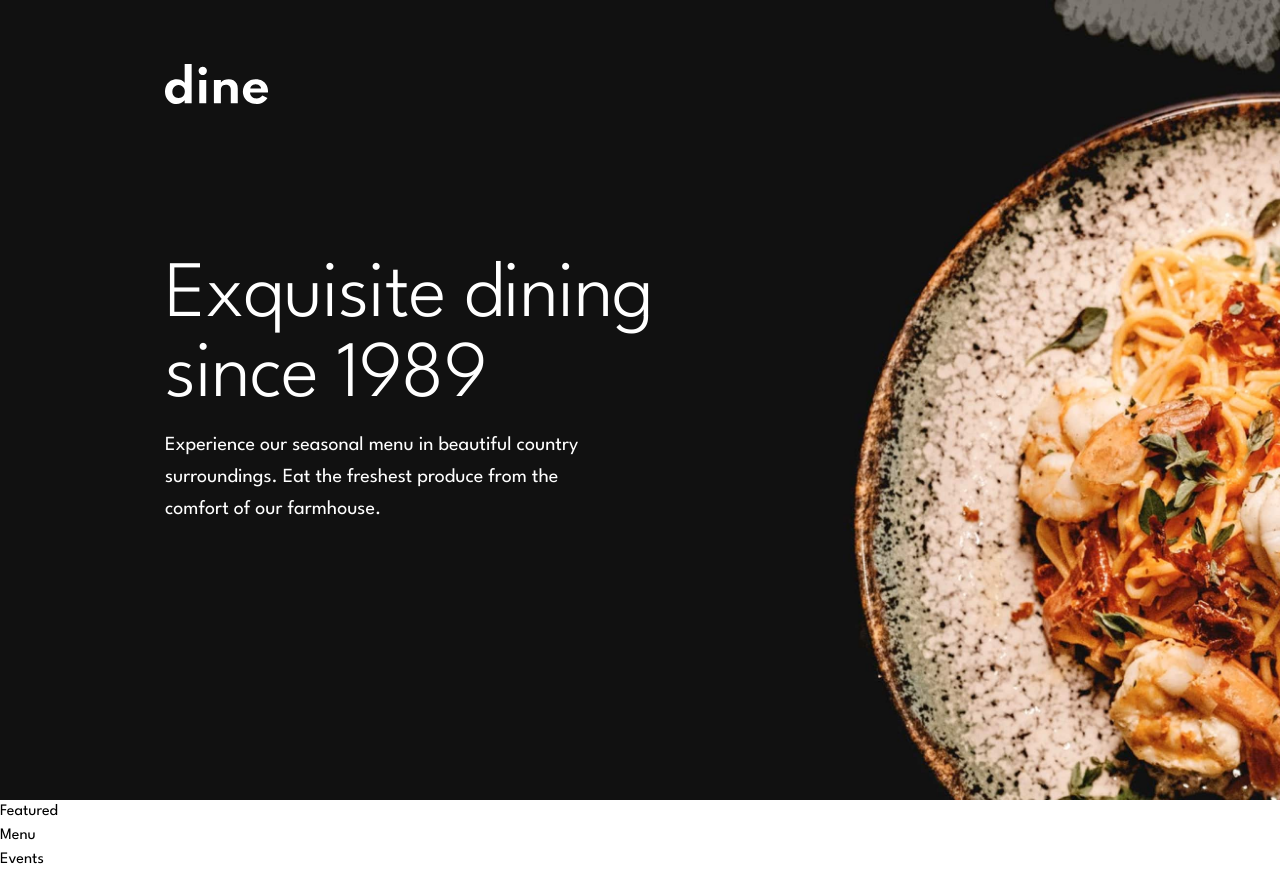
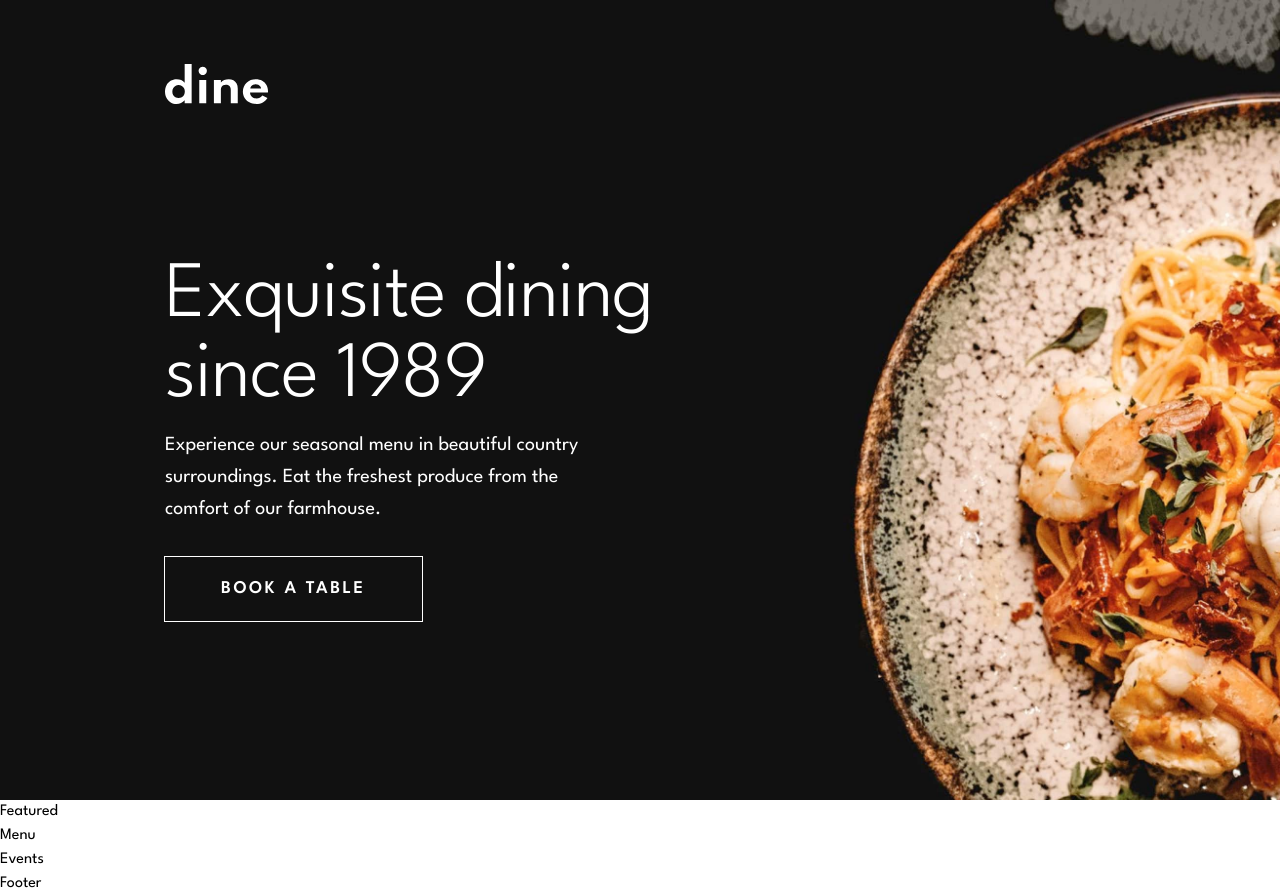
Before and after one commit to caarlosdamian/dine-restaurant, a Next.js app: page / in a window 1280 px wide. Before the commit the page ends 872 px from the top, so only its background shows below. Built offline with nearby package versions, Linux system fonts and the light colour scheme.

Commit message:
feat(sections): added hero section

```diff
--- a/src/app/page.tsx
+++ b/src/app/page.tsx
@@ -1,4 +1,4 @@
-import { Events, Featured, Hero, Menu } from '@/components';
+import { Events, Featured, Footer, Hero, Menu } from '@/components';
 
 export default function Home() {
   return (
@@ -7,6 +7,7 @@ export default function Home() {
       <Featured />
       <Menu />
       <Events />
+      <Footer/>
     </main>
   );
 }
--- /dev/null
+++ b/src/components/button/Button.tsx
@@ -0,0 +1,21 @@
+import React, { ButtonHTMLAttributes, HTMLAttributes } from 'react';
+
+interface Props extends ButtonHTMLAttributes<HTMLButtonElement> {
+  label: string;
+  variant?: 'light' | 'dark';
+}
+
+export const Button = ({ label, variant = 'dark', ...props }: Props) => {
+  return (
+    <button
+      className={`${
+        variant === 'dark'
+          ? 'ring-white bg-black hover:bg-white hover:text-black disabled:text-white'
+          : 'ring-black  text-black hover:bg-black hover:text-white disabled:text-black'
+      }     bg-transparent py-6 px-14 min-w-[245px] ring-1  text-lg font-semibold leading-4 tracking-[2.5px] cursor-pointer disabled:opacity-25 disabled:cursor-not-allowed disabled:bg-transparent `}
+      {...props}
+    >
+      {label}
+    </button>
+  );
+};
--- /dev/null
+++ b/src/components/footer/Footer.tsx
@@ -0,0 +1,7 @@
+import React from 'react'
+
+export const Footer = () => {
+  return (
+    <div>Footer</div>
+  )
+}
--- a/src/components/hero/Hero.tsx
+++ b/src/components/hero/Hero.tsx
@@ -1,5 +1,6 @@
 import Image from 'next/image';
 import React from 'react';
+import { Button } from '..';
 
 export const Hero = () => {
   return (
@@ -15,11 +16,11 @@ export const Hero = () => {
         <h1 className="text-[32px] font-light leading-[40px] tracking-[-0.4px] md:text-5xl md:leading-[64px] md:tracking-[-0.6px] w-96 lg:text-[80px] lg:w-[508px] lg:tracking-[-1px] lg:leading-[80px]">
           Exquisite dining since 1989
         </h1>
-        <p className="text-base font-normal leading-7 w-[327px] md:text-xl md:leading-8 md:w-[573px] lg:w-[445px]">
+        <p className="text-base font-normal leading-7 w-[327px] mb-8 md:text-xl md:leading-8 md:w-[573px] lg:w-[445px] lg:mb-5">
           Experience our seasonal menu in beautiful country surroundings. Eat
           the freshest produce from the comfort of our farmhouse.
         </p>
-        <div className="h-[64px]"></div>
+        <Button label="BOOK A TABLE" />
       </div>
     </section>
   );
--- a/src/components/index.ts
+++ b/src/components/index.ts
@@ -1,3 +1,5 @@
+export { Footer } from "./footer/Footer";
+export { Button } from "./button/Button";
 export { Events } from "./events/Events";
 export { Featured } from "./featured/Featured";
 export { Hero } from "./hero/Hero";
```
